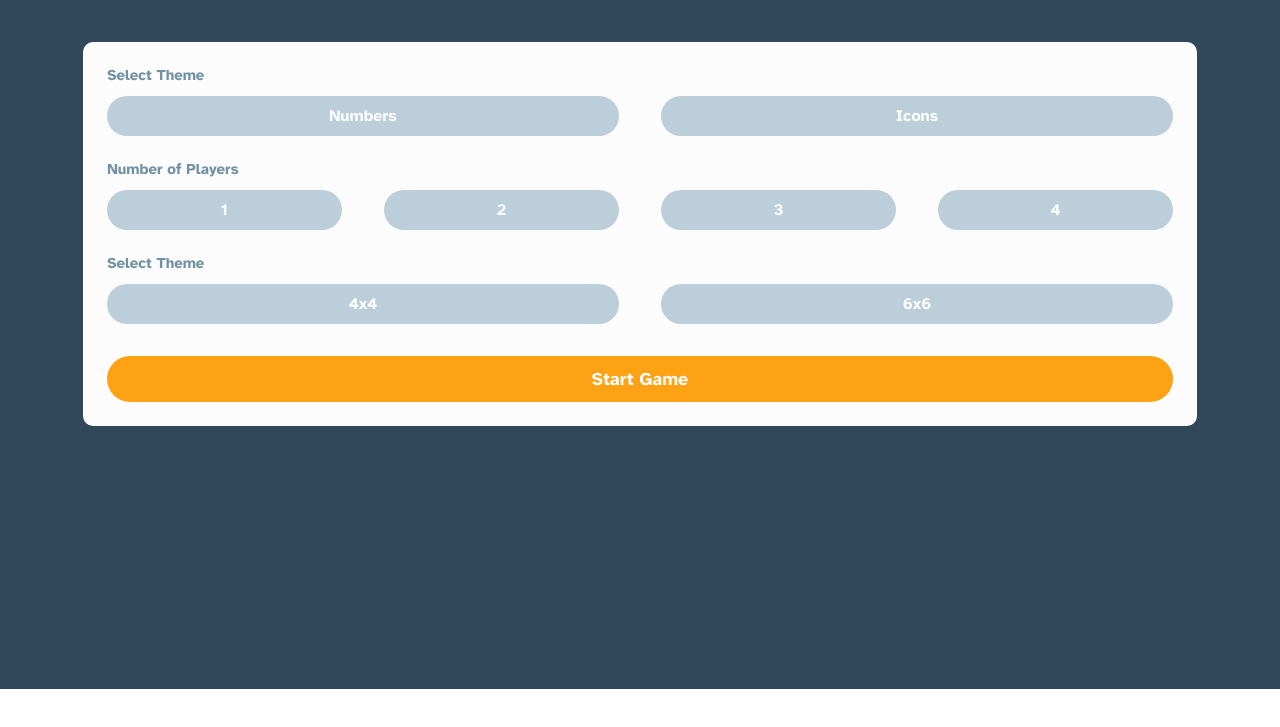
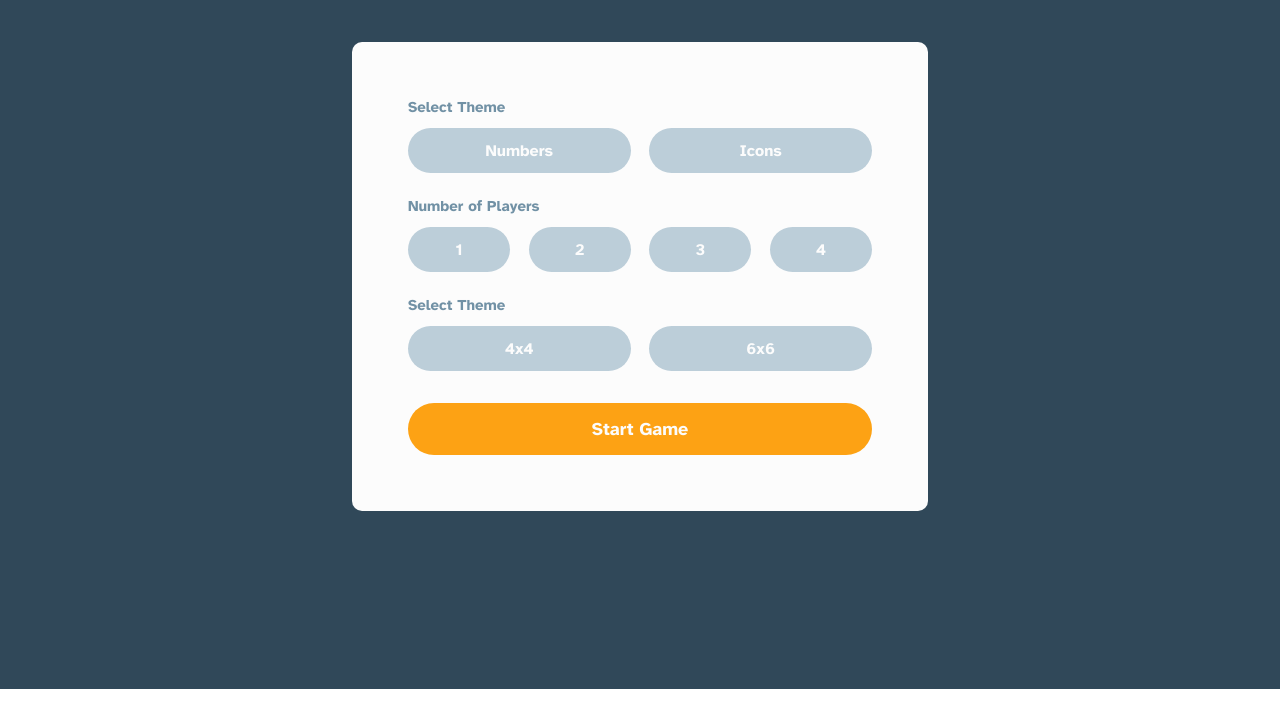
Before and after one commit to DJaye33/memory-game, a plain HTML site: page index.html in a window 1280 px wide. Shown: the part 111-838 px from the top of the page. Drawn offline with Linux system fonts and the light colour scheme.

Commit message:
finish start game ui responsiveness

```diff
--- a/scss/layout/_startMenu-layout.scss
+++ b/scss/layout/_startMenu-layout.scss
@@ -9,6 +9,16 @@
     width: 87%;
     margin: 4.5rem auto 0;
     border-radius: 1rem;
+
+    @media screen and (min-width: 768px) {
+      padding: 5.6rem;
+      width: 85%;
+    }
+
+    @media screen and (min-width: 1024px) {
+      width: 45%;
+      max-width: 654px;
+    }
   }
 
   &::before {
@@ -36,7 +46,7 @@
       line-height: 2rem;
       text-align: center;
       color: var(--color-near-white);
-      padding: 1rem 0;
+      padding: 1.25rem 0;
       border-radius: 2.6rem;
       border: none;
       background-color: var(--color-beau-blue);
@@ -55,7 +65,7 @@
     line-height: 2.2rem;
     text-align: center;
     color: var(--color-near-white);
-    padding: 1.2rem 0;
+    padding: 1.5rem 0;
     width: 100%;
     margin-top: 0.8rem;
     border: none;
```
Also changed, not shown: styles/app.css, 1 other file.
